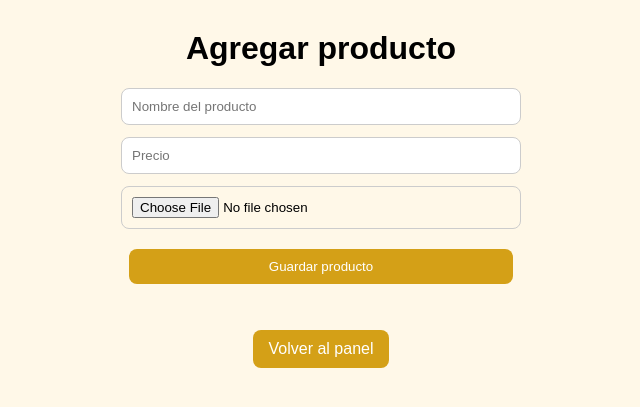
After one commit to morenocaldasjosemanuel845-bit/apiario-quino, a Flask app: page /admin/agregar in a window 1280 px wide. The commit adds this page. Shown: the top 407 px of the page, without its empty margins (319-959 px from the left). Run offline with Flask 3, Linux system fonts and the light colour scheme.

Commit message:
complete admin system with public store

```diff
--- a/app.py
+++ b/app.py
@@ -1,13 +1,13 @@
 import os
 import sqlite3
+from uuid import uuid4
 from urllib.parse import quote
-from flask import Flask, render_template, request, redirect, url_for, flash
+from flask import Flask, render_template, request, redirect, url_for, flash, session
 
 app = Flask(__name__)
 app.secret_key = "apiario_quino_secret_key"
 
-carrito = []
-NUMERO_WHATSAPP = "51940849095"
+NUMERO_WHATSAPP = "51929204188"
 
 BASE_DIR = os.path.dirname(os.path.abspath(__file__))
 DB_DIR = os.path.join(BASE_DIR, "database")
@@ -39,15 +39,6 @@ def crear_tablas():
         )
     """)
 
-    cursor.execute("""
-        CREATE TABLE IF NOT EXISTS ventas (
-            id INTEGER PRIMARY KEY AUTOINCREMENT,
-            producto_id INTEGER NOT NULL,
-            producto_nombre TEXT NOT NULL,
-            precio REAL NOT NULL
-        )
-    """)
-
     conexion.commit()
     conexion.close()
 
@@ -55,77 +46,52 @@ def crear_tablas():
 crear_tablas()
 
 
-@app.route("/")
-def inicio():
+def obtener_productos():
     conexion = conectar_db()
     cursor = conexion.cursor()
     cursor.execute("SELECT * FROM productos ORDER BY id DESC")
     productos = cursor.fetchall()
     conexion.close()
-    return render_template("index.html", productos=productos)
+    return productos
 
 
-@app.route("/comprar/<int:id>")
-def comprar(id):
+def obtener_producto_por_id(producto_id):
     conexion = conectar_db()
     cursor = conexion.cursor()
-    cursor.execute("SELECT * FROM productos WHERE id = ?", (id,))
+    cursor.execute("SELECT * FROM productos WHERE id = ?", (producto_id,))
     producto = cursor.fetchone()
     conexion.close()
-
-    if producto:
-        carrito.append({
-            "id": producto["id"],
-            "nombre": producto["nombre"],
-            "precio": producto["precio"],
-            "imagen": producto["imagen"]
-        })
-
-    return redirect(url_for("ver_carrito"))
+    return producto
 
 
-@app.route("/carrito")
-def ver_carrito():
-    total = sum(p["precio"] for p in carrito)
-    return render_template("carrito.html", carrito=carrito, total=total)
+@app.route("/")
+def tienda():
+    productos = obtener_productos()
+    return render_template("tienda.html", productos=productos)
 
 
-@app.route("/vaciar_carrito")
-def vaciar_carrito():
-    carrito.clear()
-    return redirect(url_for("ver_carrito"))
+@app.route("/admin")
+def admin():
+    productos = obtener_productos()
+    return render_template("admin.html", productos=productos)
 
 
-@app.route("/enviar_whatsapp")
-def enviar_whatsapp():
-    if not carrito:
-        return redirect(url_for("ver_carrito"))
+@app.route("/admin/agregar", methods=["GET", "POST"])
+def agregar_producto():
+    if request.method == "POST":
+        nombre = request.form["nombre"].strip()
+        precio = request.form["precio"].strip()
+        imagen = request.files["imagen"]
 
-    total = sum(p["precio"] for p in carrito)
-
-    mensaje = "Hola, quiero realizar un pedido en Apiario Quino:\n\n"
-    for i, producto in enumerate(carrito, start=1):
-        mensaje += f"{i}. {producto['nombre']} - S/ {producto['precio']:.2f}\n"
-
-    mensaje += f"\nTotal: S/ {total:.2f}"
-    mensaje += "\n\nPor favor, deseo confirmar mi pedido."
-
-    mensaje_codificado = quote(mensaje)
-    url_whatsapp = f"https://wa.me/{NUMERO_WHATSAPP}?text={mensaje_codificado}"
-    return redirect(url_whatsapp)
-
-
-@app.route("/admin/productos", methods=["GET", "POST"])
-def admin_productos():
-    if request.method == "POST":
-        nombre = request.form["nombre"]
-        precio = request.form["precio"]
-        imagen = request.files["imagen"]
+        if not nombre or not precio:
+            flash("Completa el nombre y el precio.")
+            return redirect(url_for("agregar_producto"))
 
         nombre_imagen = None
 
         if imagen and imagen.filename:
-            nombre_imagen = imagen.filename
+            extension = os.path.splitext(imagen.filename)[1]
+            nombre_imagen = f"{uuid4().hex}{extension}"
             ruta_imagen = os.path.join(UPLOAD_DIR, nombre_imagen)
             imagen.save(ruta_imagen)
 
@@ -138,16 +104,85 @@ def admin_productos():
         conexion.commit()
         conexion.close()
 
-        flash("Producto agregado correctamente")
-        return redirect(url_for("admin_productos"))
+        flash("Producto agregado correctamente.")
+        return redirect(url_for("admin"))
 
-    conexion = conectar_db()
-    cursor = conexion.cursor()
-    cursor.execute("SELECT * FROM productos ORDER BY id DESC")
-    productos = cursor.fetchall()
-    conexion.close()
+    return render_template("agregar_producto.html")
 
-    return render_template("admin_productos.html", productos=productos)
+
+@app.route("/admin/eliminar/<int:id>")
+def eliminar_producto(id):
+    producto = obtener_producto_por_id(id)
+
+    if producto:
+        if producto["imagen"]:
+            ruta_imagen = os.path.join(UPLOAD_DIR, producto["imagen"])
+            if os.path.exists(ruta_imagen):
+                os.remove(ruta_imagen)
+
+        conexion = conectar_db()
+        cursor = conexion.cursor()
+        cursor.execute("DELETE FROM productos WHERE id = ?", (id,))
+        conexion.commit()
+        conexion.close()
+
+        flash("Producto eliminado correctamente.")
+
+    return redirect(url_for("admin"))
+
+
+@app.route("/comprar/<int:id>")
+def comprar(id):
+    producto = obtener_producto_por_id(id)
+
+    if not producto:
+        return redirect(url_for("tienda"))
+
+    carrito = session.get("carrito", [])
+
+    carrito.append({
+        "id": producto["id"],
+        "nombre": producto["nombre"],
+        "precio": float(producto["precio"]),
+        "imagen": producto["imagen"]
+    })
+
+    session["carrito"] = carrito
+    return redirect(url_for("ver_carrito"))
+
+
+@app.route("/carrito")
+def ver_carrito():
+    carrito = session.get("carrito", [])
+    total = sum(float(p["precio"]) for p in carrito)
+    return render_template("carrito.html", carrito=carrito, total=total)
+
+
+@app.route("/vaciar_carrito")
+def vaciar_carrito():
+    session["carrito"] = []
+    return redirect(url_for("ver_carrito"))
+
+
+@app.route("/enviar_whatsapp")
+def enviar_whatsapp():
+    carrito = session.get("carrito", [])
+
+    if not carrito:
+        return redirect(url_for("ver_carrito"))
+
+    total = sum(float(p["precio"]) for p in carrito)
+
+    mensaje = "Hola, quiero realizar un pedido en Apiario Quino:\n\n"
+    for i, producto in enumerate(carrito, start=1):
+        mensaje += f"{i}. {producto['nombre']} - S/ {float(producto['precio']):.2f}\n"
+
+    mensaje += f"\nTotal: S/ {total:.2f}"
+    mensaje += "\n\nPor favor, deseo confirmar mi pedido."
+
+    mensaje_codificado = quote(mensaje)
+    url_whatsapp = f"https://wa.me/{NUMERO_WHATSAPP}?text={mensaje_codificado}"
+    return redirect(url_whatsapp)
 
 
 if __name__ == "__main__":
--- a/static/style.css
+++ b/static/style.css
@@ -15,6 +15,29 @@ body {
 .logo {
     width: 180px;
     margin-bottom: 20px;
+}
+
+.acciones-superiores {
+    margin: 20px 0;
+}
+
+.acciones-superiores a,
+.producto a,
+button,
+a {
+    display: inline-block;
+    margin: 8px;
+    padding: 10px 16px;
+    background: #d4a017;
+    color: white;
+    text-decoration: none;
+    border: none;
+    border-radius: 8px;
+    cursor: pointer;
+}
+
+.btn-eliminar {
+    background: #c0392b;
 }
 
 .productos {
@@ -39,20 +62,6 @@ body {
     border-radius: 10px;
 }
 
-.producto a,
-button,
-a {
-    display: inline-block;
-    margin-top: 10px;
-    padding: 10px 16px;
-    background: #d4a017;
-    color: white;
-    text-decoration: none;
-    border: none;
-    border-radius: 8px;
-    cursor: pointer;
-}
-
 .form-admin {
     display: flex;
     flex-direction: column;
@@ -71,3 +80,8 @@ a {
     color: green;
     font-weight: bold;
 }
+
+.lista-carrito {
+    list-style: none;
+    padding: 0;
+}
--- /dev/null
+++ b/templates/agregar_producto.html
@@ -0,0 +1,24 @@
+<!DOCTYPE html>
+<html lang="es">
+<head>
+    <meta charset="UTF-8">
+    <title>Agregar producto - Apiario Quino</title>
+    <link rel="stylesheet" href="{{ url_for('static', filename='style.css') }}">
+</head>
+<body>
+    <div class="contenedor">
+        <h1>Agregar producto</h1>
+
+        <form method="POST" enctype="multipart/form-data" class="form-admin">
+            <input type="text" name="nombre" placeholder="Nombre del producto" required>
+            <input type="number" step="0.01" name="precio" placeholder="Precio" required>
+            <input type="file" name="imagen" accept="image/*" required>
+            <button type="submit">Guardar producto</button>
+        </form>
+
+        <p>
+            <a href="{{ url_for('admin') }}">Volver al panel</a>
+        </p>
+    </div>
+</body>
+</html>
```
Also changed, not shown: templates/admin.html (renamed from templates/admin_productos.html, +9 -13 lines), templates/carrito.html (+4 -4 lines), templates/tienda.html (renamed from templates/index.html, +5 -6 lines), templates/ventas.html (deleted, +0 -58 lines).
